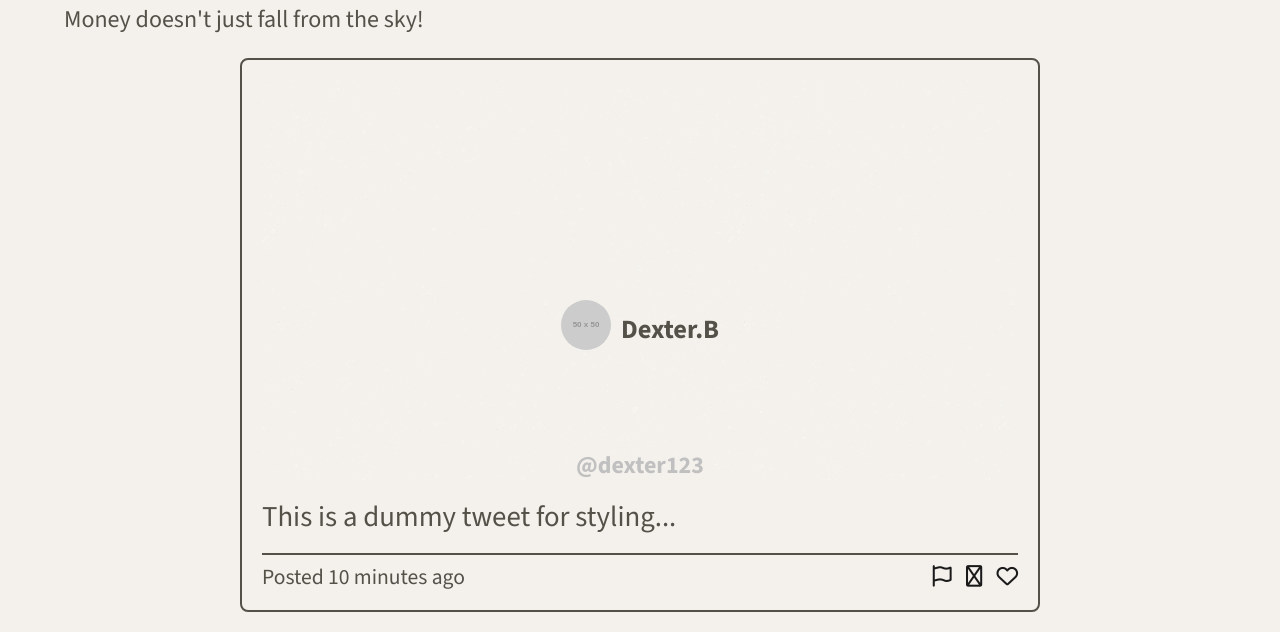
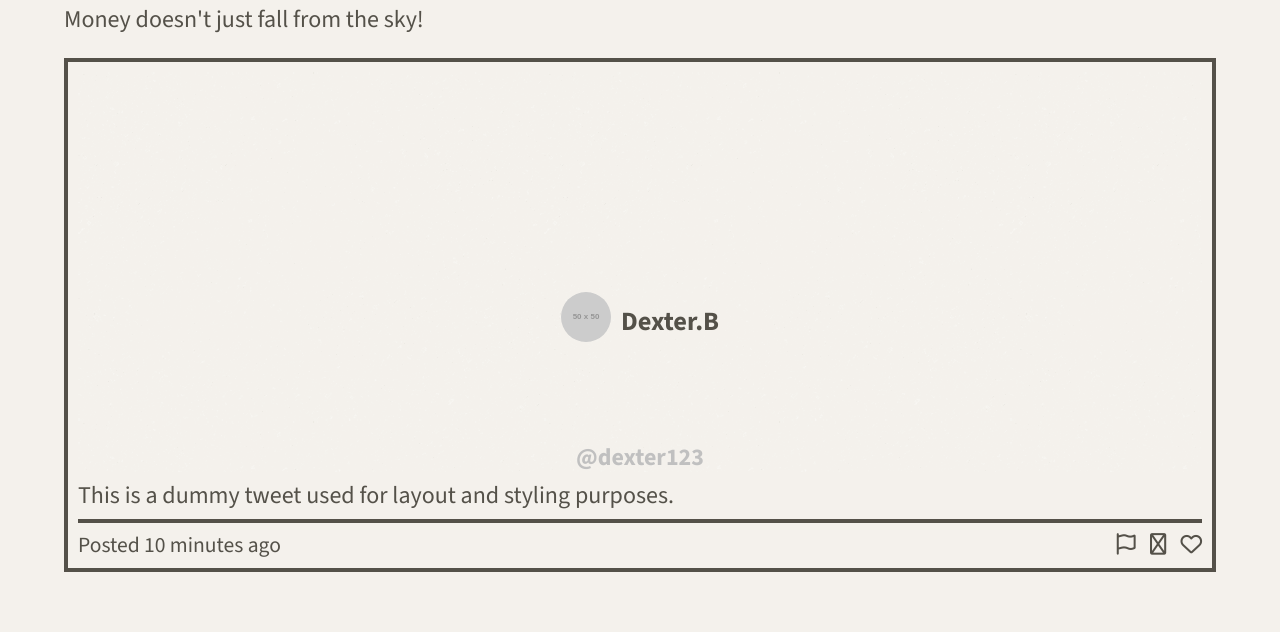
Before and after one commit to chisu-kawahara/tweeter, a plain HTML site: page public/index.html in a window 1280 px wide. Shown: the part 765-1397 px from the top of the page. After the commit the page ends 1357 px from the top, so only its background shows below. Drawn offline with nearby package versions, Linux system fonts and the light colour scheme; placeholder pictures from the web are drawn by us.

Commit message:
added tweet styling

```diff
--- a/public/index.html
+++ b/public/index.html
@@ -73,7 +73,7 @@
           <span class="handle">@dexter123</span>
         </header>
 
-        <p>This is a dummy tweet for styling...</p>
+        <p>This is a dummy tweet used for layout and styling purposes.</p>
 
         <footer>
           <span>Posted 10 minutes ago</span>
--- a/public/styles/tweet.css
+++ b/public/styles/tweet.css
@@ -1,18 +1,18 @@
 .tweet-container {
-  max-width: 800px;
+  max-width: 100%;
   margin: 0 auto;
+  max-height: min-content;
 }
 
 .tweet {
-  border: 2px solid #545149;
-  border-radius: 8px;
-  padding: 20px;
+  border: 4px solid #545149;
+  padding: 10px;
   margin: 20px 0;
   background-color: #f4f1ec;
   transition: box-shadow 0.3s ease;
 }
 
-/* Header */
+/* Header  of tweet container */
 .tweet header {
   display: flex;
   justify-content: space-between;
@@ -26,7 +26,7 @@
   gap: 10px;
 }
 
-.tweet img {
+.tweet .user-info img {
   width: 50px;
   height: 50px;
   border-radius: 50%;
@@ -43,10 +43,10 @@
   font-weight: bold;
 }
 
-/* Tweet text */
+/* Tweet text/content */
 .tweet p {
-  margin: 20px 0;
-  font-size: 1.2em;
+  margin: 10px 0;
+  font-size: 1em;
   color: #545149;
   font-family: "Source Sans 3", sans-serif;
 }
@@ -59,13 +59,13 @@
   font-size: 0.9em;
   color: #545149;
   font-family: "Source Sans 3", sans-serif;
-  border-top: 2px solid #545149;
+  border-top: 4px solid #545149;
   padding-top: 10px;
 }
 
 .tweet .icons i {
   margin-left: 10px;
-  color: #1a1a1a;
+  color: #545149;
   transition: color 0.3s ease;
   cursor: pointer;
 }
```
